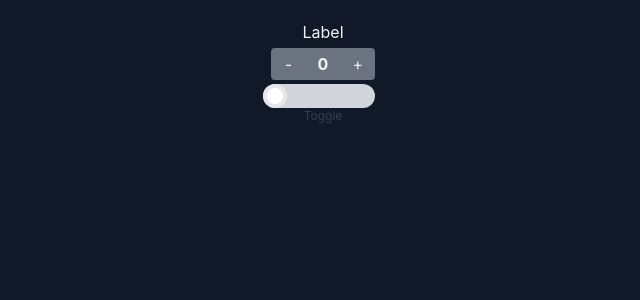
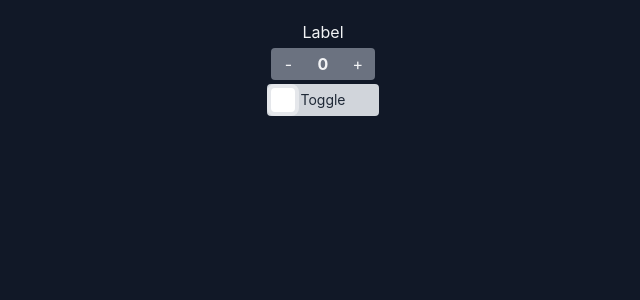
Before and after one commit to cyan0n/vampire-companion, a Next.js app: page /ui in a window 1280 px wide. Shown: the top 300 px of the page, without its empty margins (317-957 px from the left). Built offline with nearby package versions, Linux system fonts and the light colour scheme.

Commit message:
Toggle styling

```diff
--- a/components/toggle.tsx
+++ b/components/toggle.tsx
@@ -19,11 +19,10 @@ const Toggle: React.FC<ToggleProps> = ({
 
   return (
     <>
-      <div className='relative inline-block w-28 mr-2 align-middle select-none transition duration-20 ease-in'>
-        <input type="checkbox" onChange={() => null} checked={value} className={`${value ? 'right-0 border-green-500' : 'right-full-minus-w-6'} absolute block w-6 h-6 rounded-full bg-white border-4 appearance-none cursor-pointer`}/>
-        <div onClick={() => setValue(!value)} className={`${value ? 'bg-green-500' : ''} overflow-hidden h-6 rounded-full bg-gray-300 cursor-pointer`}></div>
+      <div onClick={() => setValue(!value)} className={`${styles.toggle} relative inline-block w-28 align-middle select-none transition duration-20 ease-in`}>
+        <input type="checkbox" checked={value} className={`absolute top-0 block w-8 h-8 rounded-lg bg-white border-4 appearance-none cursor-pointer`} onChange={() => null}/>
+        <div className={`overflow-hidden flex items-center justify-center text-sm h-8 rounded bg-gray-300 text-gray-800 cursor-pointer`}>{label}</div>
       </div>
-      <label className='text-xs text-gray-700'>{label}</label>
     </>
   )
 }
--- a/package.json
+++ b/package.json
@@ -13,6 +13,7 @@
     "mongodb": "^3.6.5",
     "next": "10.0.9",
     "next-connect": "^0.10.1",
+    "postcss-nested": "^5.0.5",
     "react": "17.0.1",
     "react-dom": "17.0.1"
   },
@@ -24,7 +25,9 @@
     "postcss": "^8.2.8",
     "postcss-flexbugs-fixes": "^5.0.2",
     "postcss-preset-env": "^6.7.0",
+    "stylelint": "^13.12.0",
     "stylelint-config-recommended": "^4.0.0",
+    "stylelint-config-standard": "^21.0.0",
     "tailwindcss": "^2.0.3",
     "typescript": "^4.2.3"
   }
--- a/postcss.config.js
+++ b/postcss.config.js
@@ -2,6 +2,7 @@ module.exports = {
 	plugins: [
 		'tailwindcss',
 		'postcss-flexbugs-fixes',
+    'postcss-nested',
 		[
       'postcss-preset-env',
       {
--- /dev/null
+++ b/stylelint.config.js
@@ -0,0 +1,20 @@
+module.exports = {
+  extends: ["stylelint-config-standard"],
+  rules: {
+    "at-rule-no-unknown": [
+      true,
+      {
+        ignoreAtRules: [
+          "tailwind",
+          "apply",
+          "variants",
+          "responsive",
+          "screen",
+        ],
+      },
+    ],
+    "declaration-block-trailing-semicolon": null,
+    "no-descending-specificity": null,
+    'selector-nested-pattern': '^(?!&__|&--|&-|&_).*',
+  },
+};
--- a/styles/toggle.module.css
+++ b/styles/toggle.module.css
@@ -1,14 +1,17 @@
-@tailwind base;
-@tailwind components;
-@tailwind utilities;
+.toggle input {
+  right: calc(100% - theme('spacing.8'));
+  transition: all 0.3s ease-in;
+  outline: none;
+}
 
-input {
-  background-color: aqua;
-}
-input[type=checkbox]:checked {
+.toggle input:checked {
   @apply right-0 border-green-500;
 }
 
-input[type=checkbox]:checked + label {
-  @apply bg-green-500;
+.toggle div {
+  transition: all 0.3s ease-in;
 }
+
+.toggle input:checked + div {
+  @apply bg-green-500 text-white;
+}
```
Also changed, not shown: styles/Home.module.css (+9 -2 lines), 2 other files (tests, documents, lock files or other folders).
